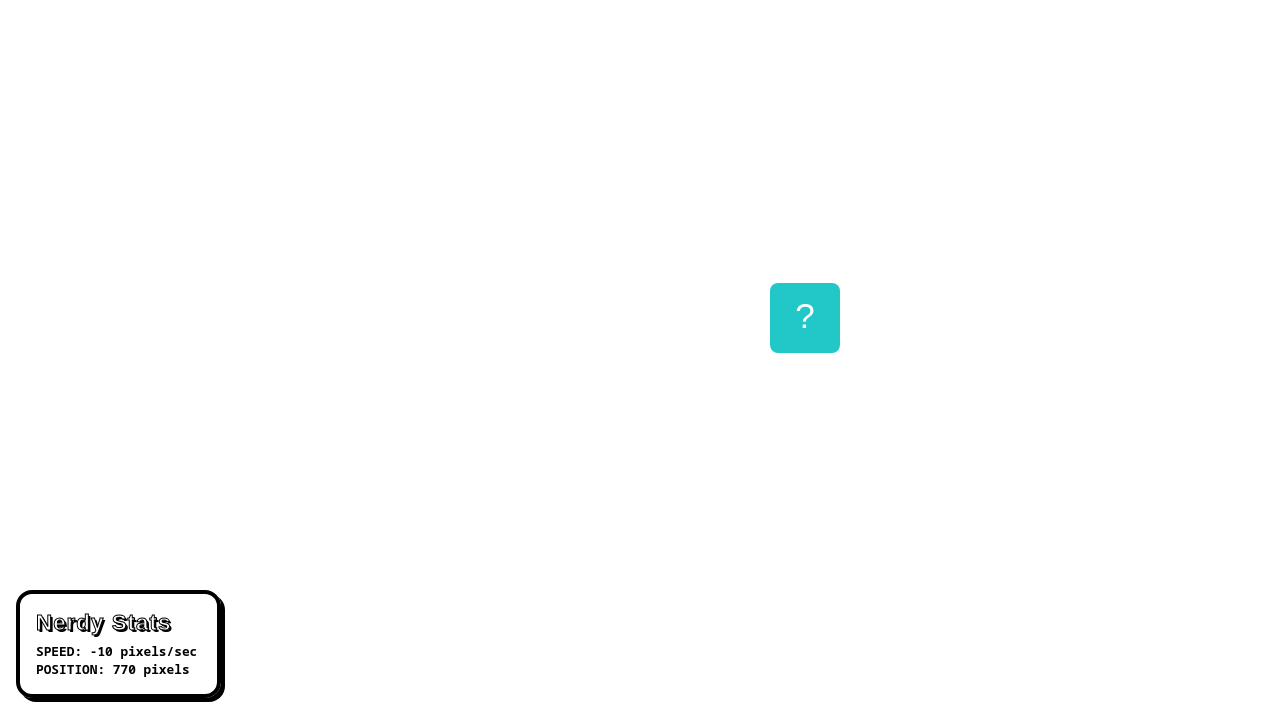
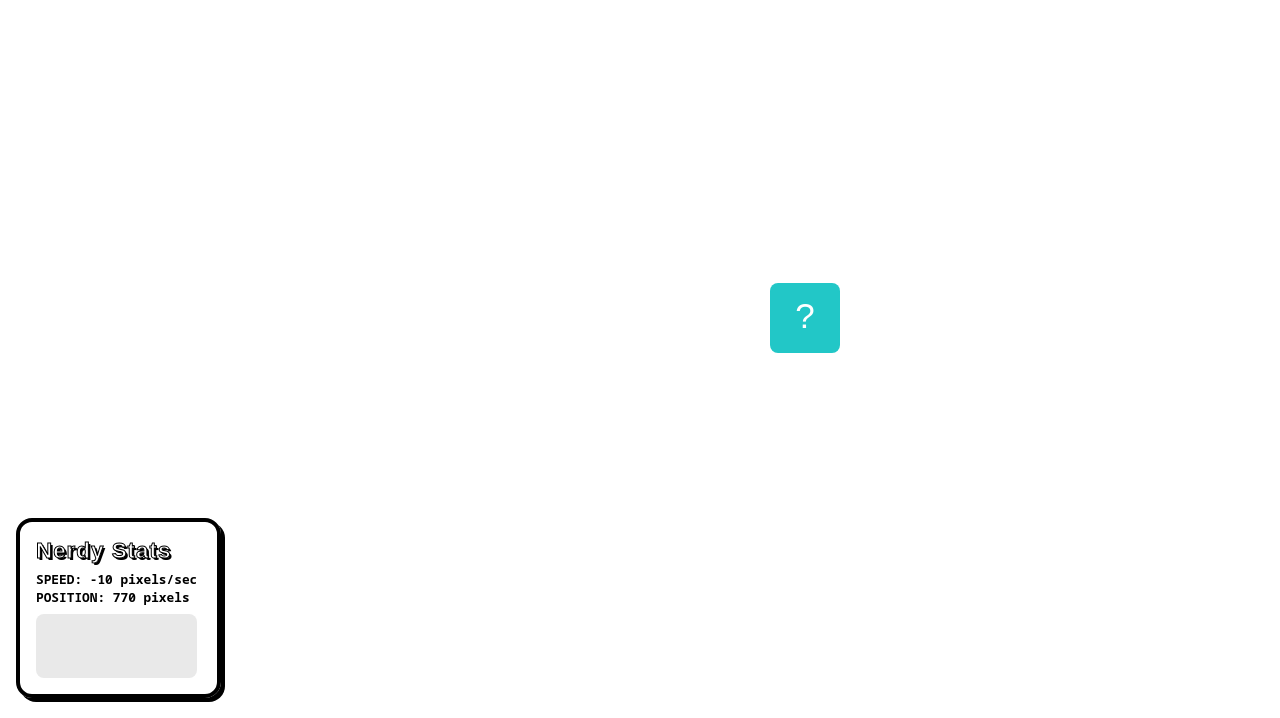
Before and after one commit to aidenmel/aidenmel.github.io, a plain HTML site: page projects/bouncing-box/index.html in a window 1280 px wide. Shown: the part 82-800 px from the top of the page. Drawn offline with Linux system fonts and the light colour scheme; a web font is replaced by a local one.

Commit message:
Bouncing Box v1.05

```diff
--- a/projects/bouncing-box/index.html
+++ b/projects/bouncing-box/index.html
@@ -34,6 +34,7 @@
 		<h2>Nerdy Stats</h2>
 		<p>SPEED: <span id='stats-speed'>0 pixels/sec</span></p>
 		<p>POSITION: <span id='stats-pos'>0 pixels</span></p>
+		<div class="graph"></div>
 	</div>
 
 	<script>
@@ -174,6 +175,8 @@
 				ScoreCounter.innerHTML = score
 				ScoreCounter.style.color = randomColor
 
+				// Store clicked position
+				var ClickLocationPercent = positionX / boardWidth
 
 				// Return box to starting position
 				positionX = 1;
--- a/projects/bouncing-box/styles.css
+++ b/projects/bouncing-box/styles.css
@@ -84,6 +84,7 @@ p {
     right: calc(64px);
 }
 
+/* Stats */
 .statistics {
 
     box-shadow: var(--cartoon-dropshadow);
@@ -107,6 +108,15 @@ p {
     user-select: none;
 }
 
+.statistics .graph {
+    width: 100%;
+    height: 64px;
+    margin-top: 8px;
+
+    border-radius: 8px;
+    background-color: #e9e9e9;
+
+}
 
 /* Objects */
 .box {
```
